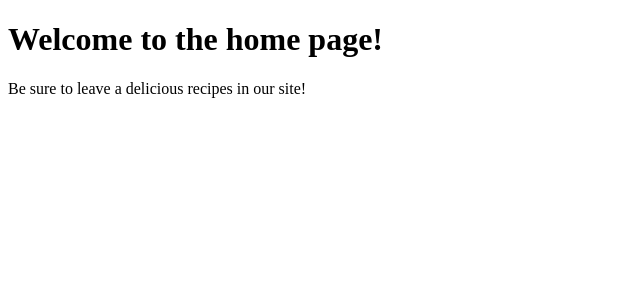
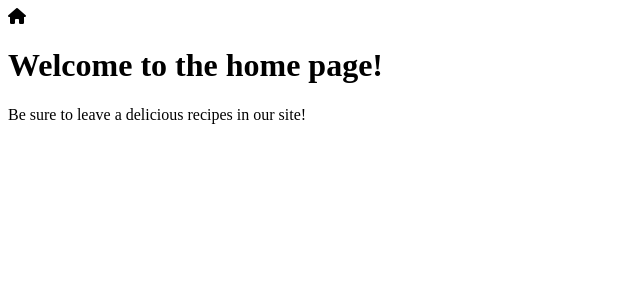
Before and after one commit to Breno-MT/Django_Project, a Django app: page / in a window 1280 px wide. Shown: the top 300 px of the page, without its empty margins (0-640 px from the left). Run offline with Django 5.2, Linux system fonts and the light colour scheme.

Commit message:
FEAT: added Fontawesome to the project, added icon 'Home' on home.html

```diff
--- a/recipes/templates/recipes/home.html
+++ b/recipes/templates/recipes/home.html
@@ -3,9 +3,15 @@
 <head>
     <meta charset="UTF-8">
     <meta name="viewport" content="width=device-width, initial-scale=1.0">
-    <title>Recipes Online</title>
+
+    <link rel="stylesheet" href="https://cdnjs.cloudflare.com/ajax/libs/font-awesome/6.5.1/css/brands.min.css" integrity="sha512-8RxmFOVaKQe/xtg6lbscU9DU0IRhURWEuiI0tXevv+lXbAHfkpamD4VKFQRto9WgfOJDwOZ74c/s9Yesv3VvIQ==" crossorigin="anonymous" referrerpolicy="no-referrer" />
+    <link rel="stylesheet" href="https://cdnjs.cloudflare.com/ajax/libs/font-awesome/6.5.1/css/fontawesome.min.css" integrity="sha512-d0olNN35C6VLiulAobxYHZiXJmq+vl+BGIgAxQtD5+kqudro/xNMvv2yIHAciGHpExsIbKX3iLg+0B6d0k4+ZA==" crossorigin="anonymous" referrerpolicy="no-referrer" />
+    <link rel="stylesheet" href="https://cdnjs.cloudflare.com/ajax/libs/font-awesome/6.5.1/css/solid.min.css" integrity="sha512-pZlKGs7nEqF4zoG0egeK167l6yovsuL8ap30d07kA5AJUq+WysFlQ02DLXAmN3n0+H3JVz5ni8SJZnrOaYXWBA==" crossorigin="anonymous" referrerpolicy="no-referrer" />
+
+    <title>Recipes {{ name }}</title>
 </head>
 <body>
+    <i class="fa-solid fa-house"></i>
     <h1>Welcome to the home page!</h1>
     <p>Be sure to leave a delicious recipes in our site!</p>
 </body>
```
